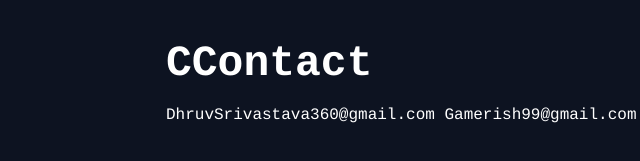
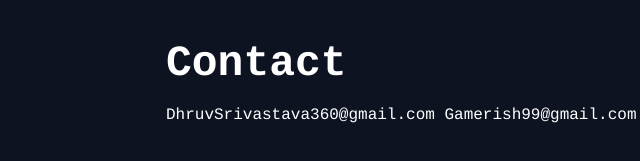
Before and after one commit to DhruvCS/C19MSD, a plain HTML site: page contact.html in a window 1280 px wide. Shown: the part 161-322 px from the top of the page, 284-924 px from the left. Drawn offline with Linux system fonts and the light colour scheme.

Commit message:
Update contact.html

```diff
--- a/contact.html
+++ b/contact.html
@@ -29,7 +29,7 @@
     </div>
     <div class="banner">
         <div class="app-text">
-            <h1>CContact</h1>
+            <h1>Contact</h1>
             <p><br> DhruvSrivastava360@gmail.com Gamerish99@gmail.com</p>
         </div>
     </div>
```
